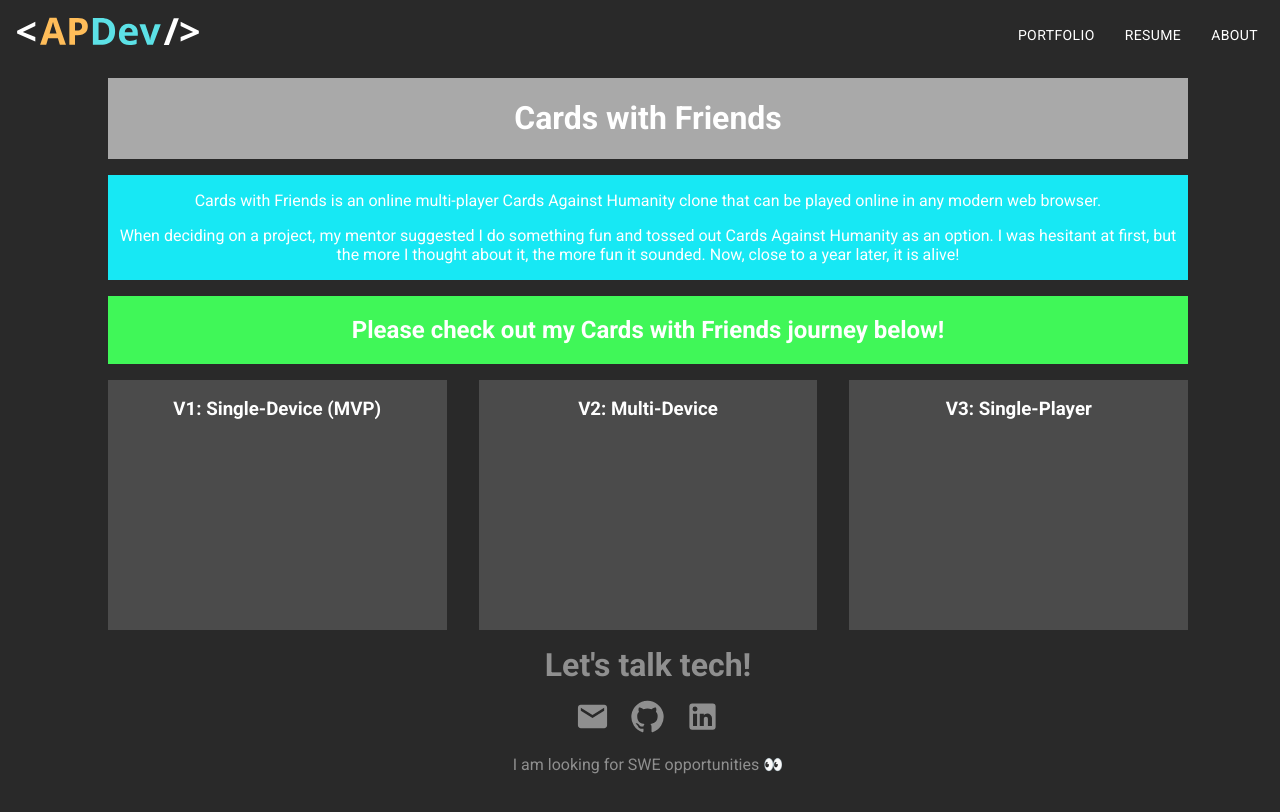
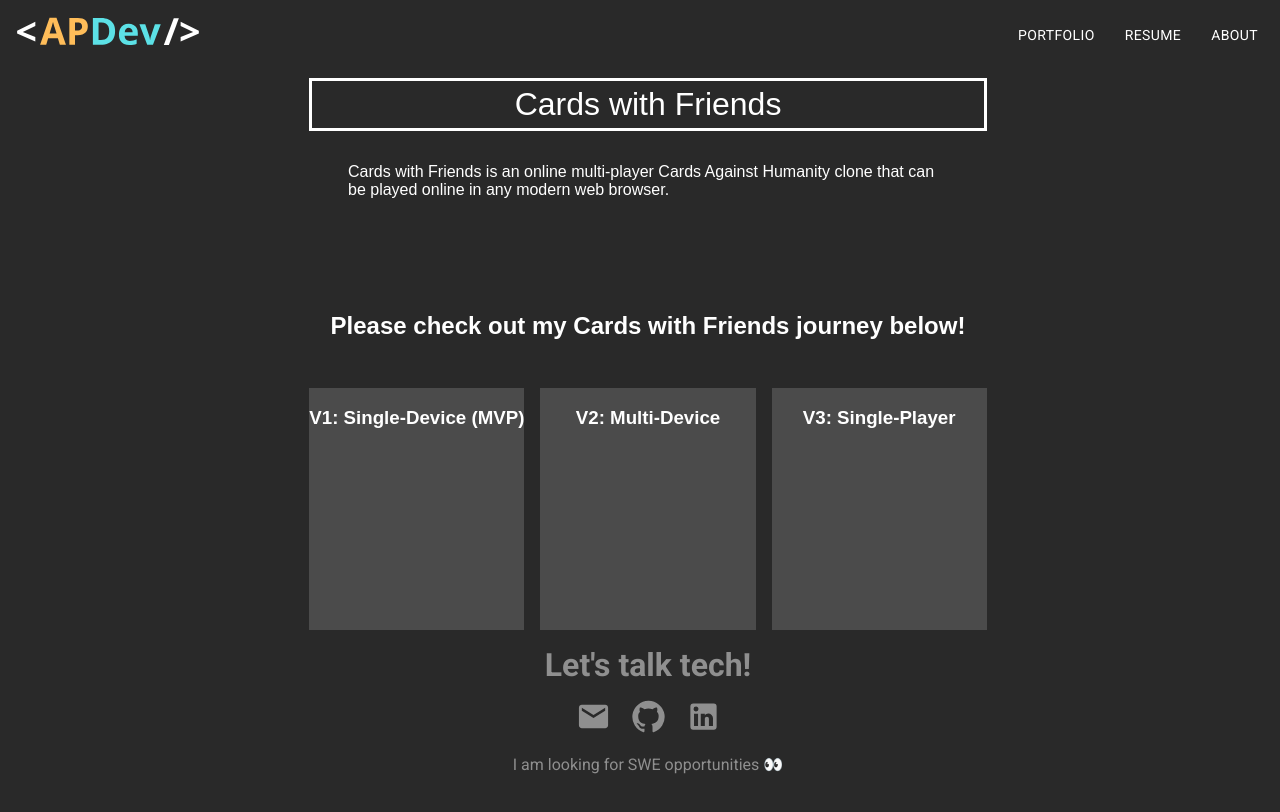
Before and after one commit to mrandypratt/workout-log-client, a React (Create React App) app: page /portfolio in a window 1280 px wide. Shown: the top 812 px of the page. Built offline with nearby package versions, Linux system fonts and the light colour scheme.

Commit message:
Added bettern controling of grid layout by creating subgrid for content.

```diff
--- a/src/styles/Portfolio.css
+++ b/src/styles/Portfolio.css
@@ -1,36 +1,63 @@
 .portfolio-container {
   display: grid;
   grid-template-areas:
-    "nav nav nav nav nav"
-    "left-padding header header header right-padding"
-    "left-padding summary summary summary right-padding"
-    "left-padding cta cta cta right-padding"
-    "left-padding project1 project2 project3 right-padding"
-    "footer footer footer footer footer";
-  grid-template-rows: .1fr .3fr .5fr .5fr 2fr .3fr;
-  grid-template-columns: .2fr 1fr 1fr 1fr .2fr;
+    "nav"
+    "portfolio-content-wrapper"
+    "footer";
+  grid-template-rows: .1fr 3fr .3fr;
+  grid-template-columns: 1fr;
   grid-row-gap: 1rem;
-  grid-column-gap: 2rem;
+  grid-column-gap: 1rem;
   height: 100vh;
   width: 100vw;
 }
 
-.portfolio-heading-container{
+.portfolio-content-wrapper {
+  grid-area: portfolio-content-wrapper;
+  display: grid;
+  grid-template-areas:
+    "header header header"
+    "summary summary summary"
+    "cta cta cta"
+    "project1 project2 project3";
+  grid-template-rows: .3fr .8fr .5fr 1.5fr;
+  grid-template-columns: 1fr 1fr 1fr;
+  grid-row-gap: 1rem;
+  grid-column-gap: 1rem;
+  max-width: 800px;
+  justify-self: center;
+  font-family: Arial, Helvetica, sans-serif ;
+}
+
+.portfolio-header-container {
   grid-area: header;
   text-align: center;
-  background-color: darkgrey;
+  border: 3px solid white;
+}
+
+.portfolio-header{
+  font-weight: 500;
+  margin-top: 5px;
+  margin-bottom: 5px;
 }
 
 .portfolio-summary-container {
   grid-area: summary;
   text-align: center;
-  background-color: rgb(23, 232, 244);
+  display: flex;
+  flex-direction: column;
+  align-items: center;
+}
+
+.portfolio-summary {
+  font-weight: 400;
+  text-align: left;
+  max-width: 600px;
 }
 
 .portfolio-cta-container {
   grid-area: cta;
   text-align: center;
-  background-color: rgb(64, 247, 88);
 }
 
 .portfolio-project-card-container {
--- a/src/views/Portfolio.tsx
+++ b/src/views/Portfolio.tsx
@@ -5,9 +5,13 @@
 export const Portfolio = () => {
   return (
     <div className="portfolio-container">
+
       <Navbar/>
-      <div className="portfolio-heading-container">
-        <h1 className="portfolio-heading">
+
+      <div className="portfolio-content-wrapper">
+
+        <div className="portfolio-header-container">
+          <h1 className="portfolio-header">
             Cards with Friends
           </h1>
         </div>
@@ -15,10 +19,6 @@
         <div className="portfolio-summary-container">
           <p className="portfolio-summary">
             Cards with Friends is an online multi-player Cards Against Humanity clone that can be played online in any modern web browser.
-        </p>
-
-        <p className="portfolio-summary">
-          When deciding on a project, my mentor suggested I do something fun and tossed out Cards Against Humanity as an option.  I was hesitant at first, but the more I thought about it, the more fun it sounded.  Now, close to a year later, it is alive!
           </p>
         </div>
 
@@ -45,9 +45,7 @@
             V3: Single-Player
           </h3>
         </div>
-
-      <div className="left-padding"></div>
-      <div className="right-padding"></div>
+      </div>
 
       <Footer/>
     </div>
```
Lines whose indentation alone changed are shown as unchanged.
